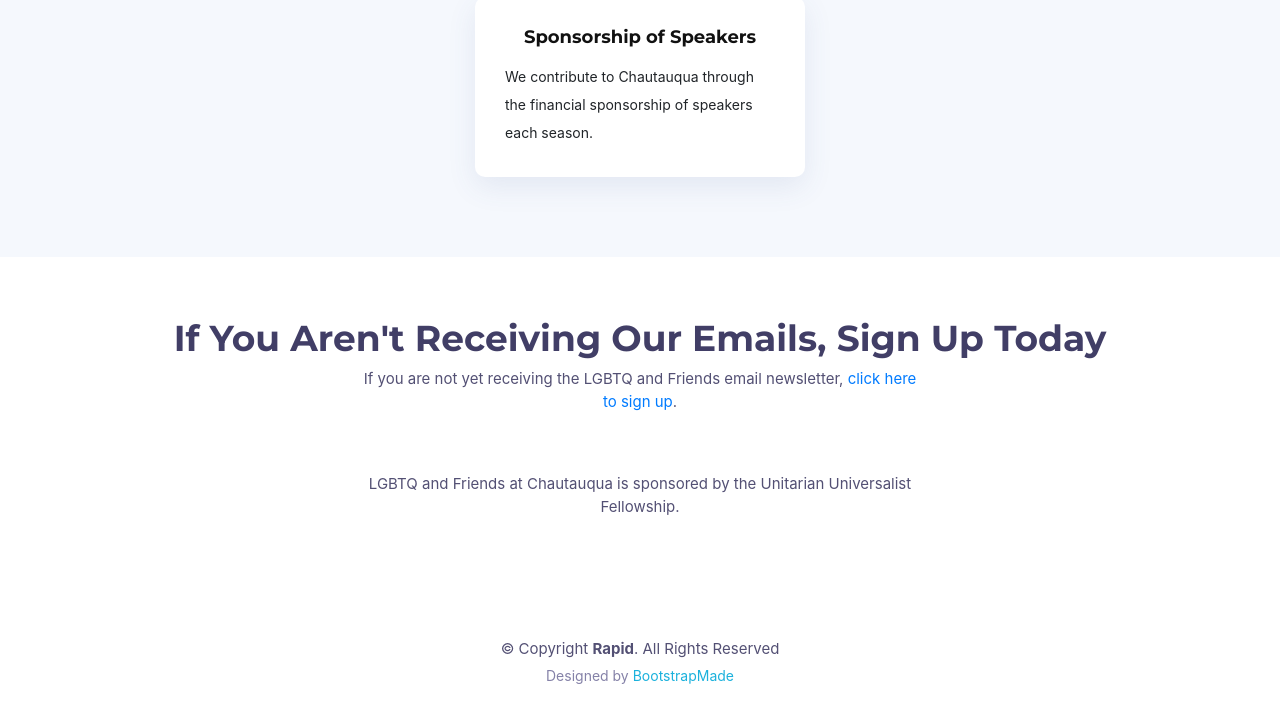
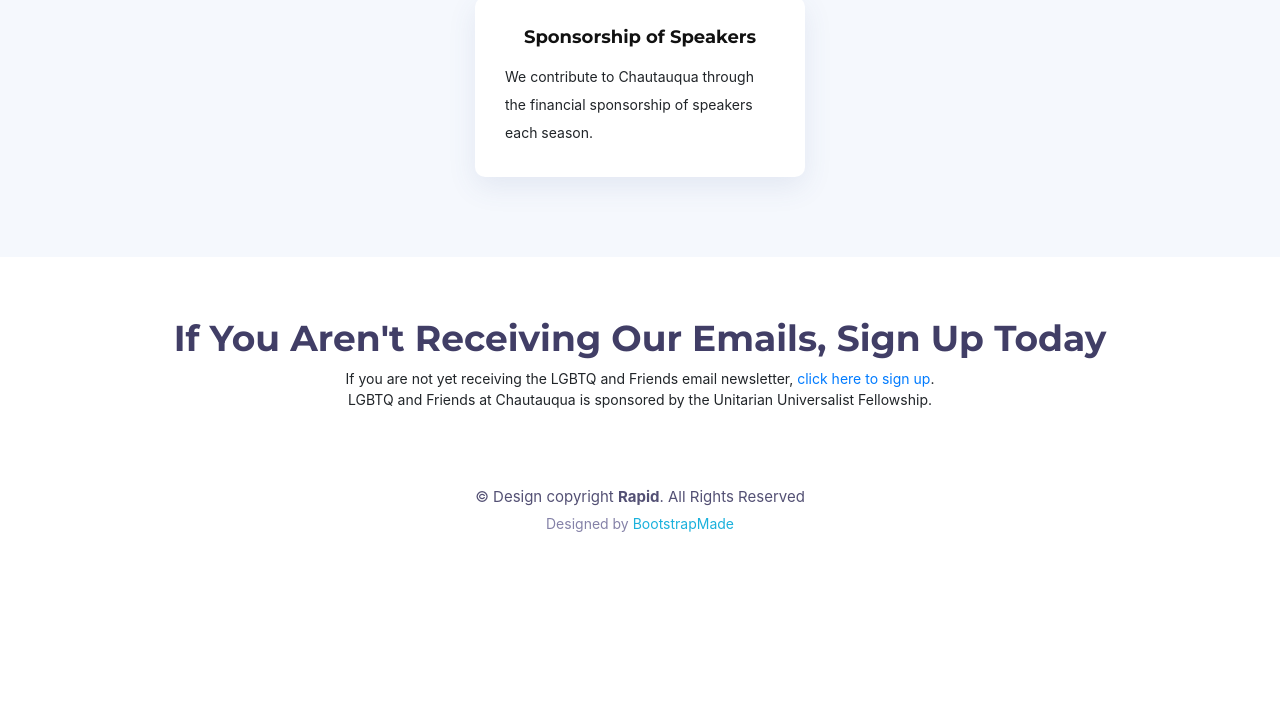
Before and after one commit to clayreimann/chq-lgbt-site, a website with bundled scripts: page index.html in a window 1280 px wide. Shown: the part 1739-2455 px from the top of the page. After the commit the page ends 2303 px from the top, so only its background shows below. Built offline with nearby package versions, Linux system fonts and the light colour scheme; files whose address does not match are found by name.

Commit message:
Update index.html

```diff
--- a/index.html
+++ b/index.html
@@ -172,16 +172,20 @@
         <section>
           <header class="section-header">
             <h3>If You Aren't Receiving Our Emails, Sign Up Today</h3>
-            <p>If you are not yet receiving the LGBTQ and Friends email newsletter, <a href="http://madmimi.com/signups/bb895b3685c542f9a67bb0c34256d074/join">click here to sign up</a>.</p>
-            <p>LGBTQ and Friends at Chautauqua is sponsored by the Unitarian Universalist Fellowship.</p>
           </header>
+          <p class="text-center">
+            If you are not yet receiving the LGBTQ and Friends email newsletter,
+            <a href="http://madmimi.com/signups/bb895b3685c542f9a67bb0c34256d074/join">click here to sign up</a>.
+            <br/>
+            LGBTQ and Friends at Chautauqua is sponsored by the Unitarian Universalist Fellowship.
+          </p>
         </section>
       </div>
     </div>
 
     <div class="container">
       <div class="copyright">
-        &copy; Copyright <strong>Rapid</strong>. All Rights Reserved
+        &copy; Design copyright <strong>Rapid</strong>. All Rights Reserved
       </div>
       <div class="credits">
         <!--
```
